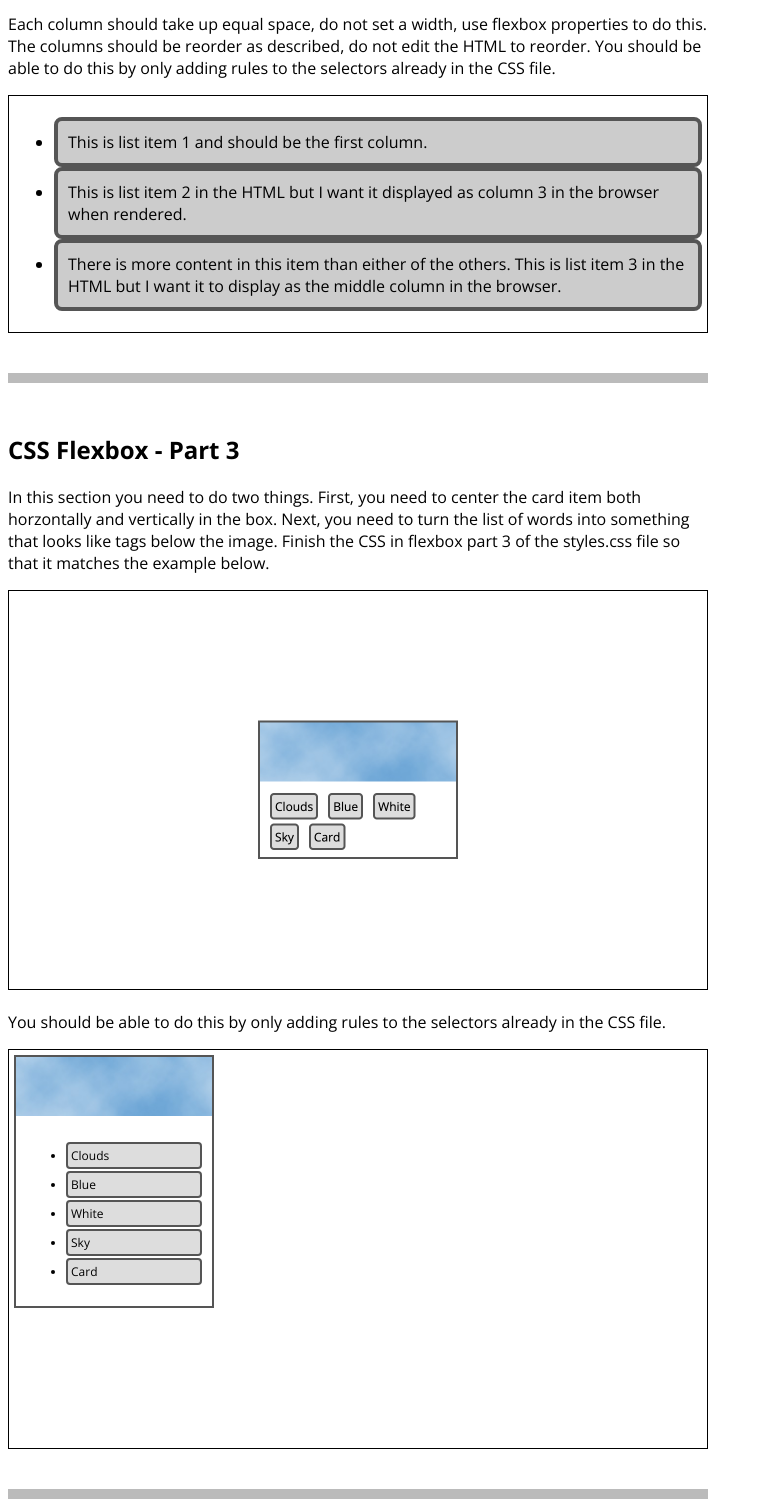
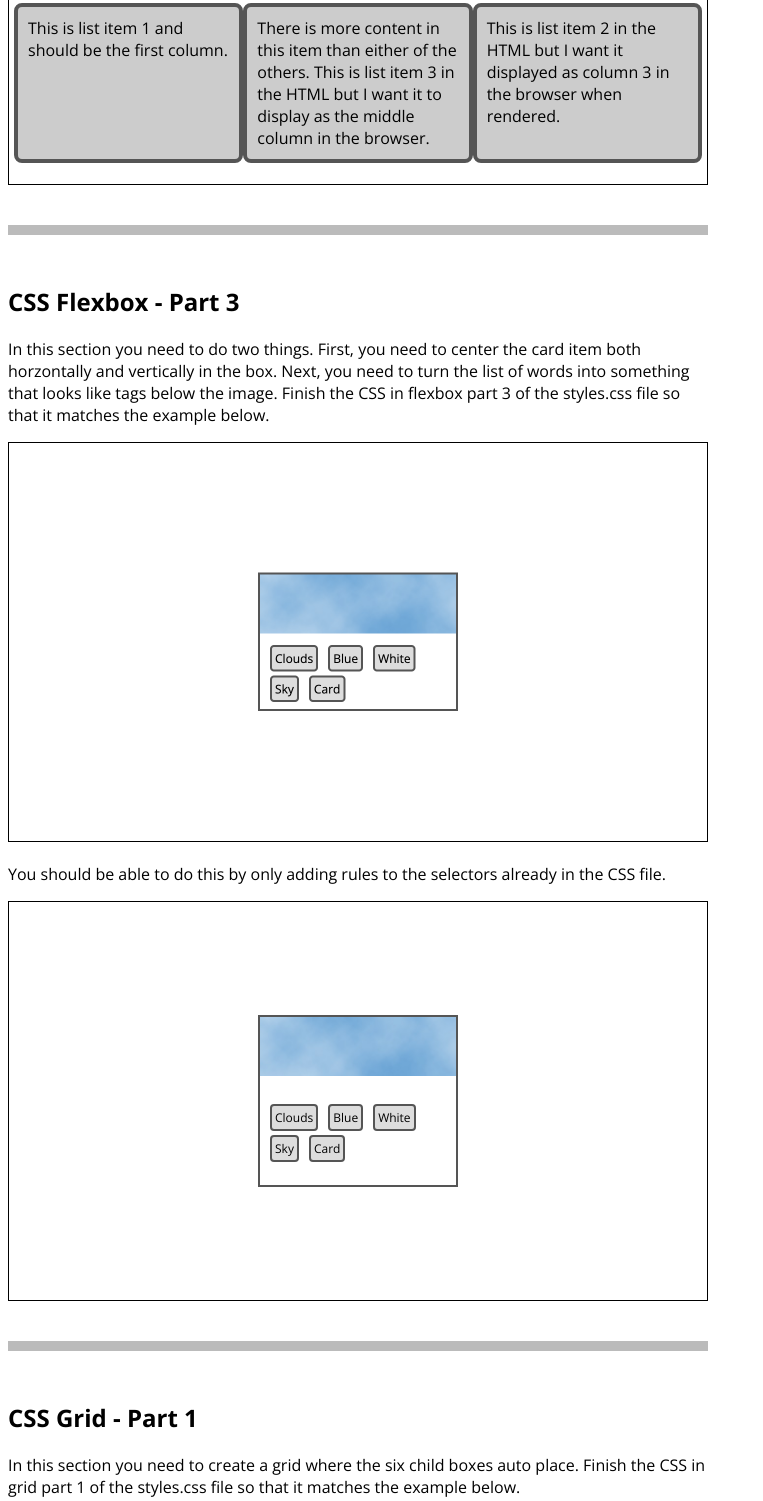
Before and after one commit to saugusth/ITMD582, a plain HTML site: page Lab2/index.html in a window 1280 px wide. Shown: the part 1280-2781 px from the top of the page, without its empty margins (0-763 px from the left). Drawn offline with nearby package versions, Linux system fonts and the light colour scheme.

Commit message:
added flex style

```diff
--- a/Lab2/styles.css
+++ b/Lab2/styles.css
@@ -1,7 +1,10 @@
 /* Flexbox Part 1 */
 
 #flex-section1 ul {
-
+	display: flex;
+	list-style-type: none;
+	justify-content: space-evenly;
+	margin-left:-47px;
 }
 
 /* end Flexbox Part 1 */
@@ -10,23 +13,29 @@
 /* Flexbox Part 2 */
 
 #flex-section2 ul {
-
+	display: flex;
+	padding: 0;
 }
 
 #flex-section2 li {
-
+	list-style-type: none;
 }
 
 #flex-section2 .item1 {
-
+	flex-grow: 1;
+	flex-basis: 0;
 }
 
 #flex-section2 .item2 {
-
+	order:3;
+	flex-grow: 1;
+	flex-basis: 0;
 }
 
 #flex-section2 .item3 {
-
+	order:2;
+	flex-grow: 1;
+	flex-basis: 0;
 }
 
 /* end Flexbox Part 2 */
@@ -35,11 +44,16 @@
 /* Flexbox Part 3 */
 
 #flex-section3 .box {
-
+	display: flex;
+	justify-content: center;
+	align-items: center;
 }
 
 #flex-section3 .tags ul {
-
+	display: flex;
+	list-style: none;
+	padding: 0;
+	flex-wrap: wrap;
 }
 
 /* end Flexbox Part 3 */
@@ -48,6 +62,7 @@
 /* Grid Part 1 */
 
 #grid-section1 .grid {
+
 
 }
 
```
